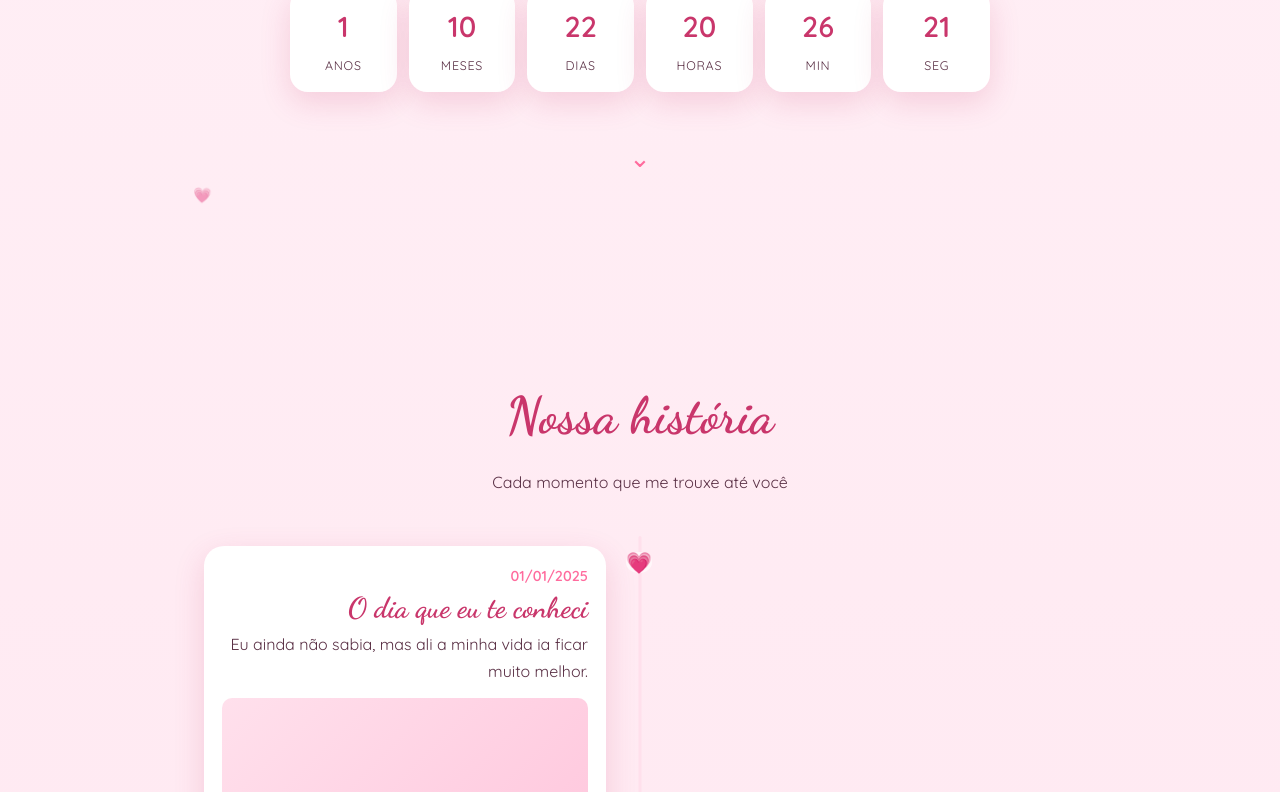
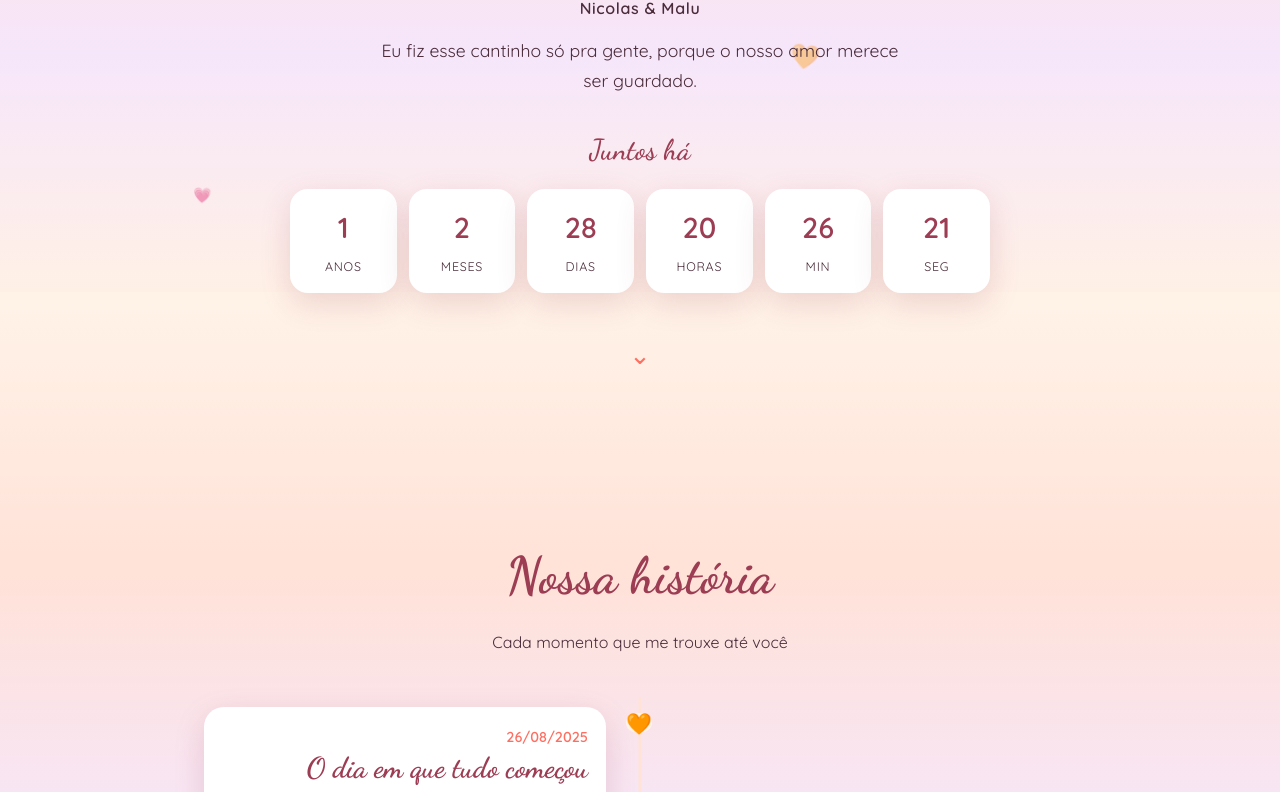
Before and after one commit to nzmnicolas-maker/para-minha-ruiva-te-amo., a plain HTML site: page index.html in a window 1280 px wide. Shown: the part 508-1300 px from the top of the page. Drawn offline with Linux system fonts and the light colour scheme.

Commit message:
Add files via upload

```diff
--- a/index.html
+++ b/index.html
@@ -3,58 +3,61 @@
 <head>
 <meta charset="utf-8">
 <meta name="viewport" content="width=device-width, initial-scale=1">
-<title>Para você 💖</title>
+<title>Nós 💞</title>
 <link rel="preconnect" href="https://fonts.googleapis.com">
 <link rel="preconnect" href="https://fonts.gstatic.com" crossorigin>
 <link href="https://fonts.googleapis.com/css2?family=Dancing+Script:wght@600;700&family=Quicksand:wght@400;500;600&display=swap" rel="stylesheet">
 <style>
+  /* Tema "pôr do sol": pêssego, coral e ameixa */
   :root{
-    --rosa:#ff6b9d; --rosa-claro:#ffe0ec; --rosa-escuro:#c9366b;
-    --creme:#fff7fa; --texto:#5a3045; --sombra:0 10px 30px rgba(201,54,107,.18);
+    --destaque:#ff6f61; --suave:#ffe3d6; --escuro:#9c3d54;
+    --texto:#4a2c3a; --sombra:0 10px 30px rgba(156,61,84,.18);
   }
   *{box-sizing:border-box;margin:0;padding:0}
   html{scroll-behavior:smooth}
   body{
     font-family:'Quicksand',sans-serif;color:var(--texto);line-height:1.7;
-    background:linear-gradient(180deg,#fff0f6 0%,#ffe3ee 50%,#fff0f6 100%);
-    overflow-x:hidden;
+    background:linear-gradient(180deg,#fff3e8 0%,#ffe2d8 35%,#f6e6fb 70%,#fff0e6 100%);
+    background-attachment:fixed;overflow-x:hidden;
   }
-  h1,h2,.script{font-family:'Dancing Script',cursive;color:var(--rosa-escuro)}
+  h1,h2,.script{font-family:'Dancing Script',cursive;color:var(--escuro)}
   section{padding:80px 20px;max-width:980px;margin:0 auto;text-align:center;position:relative;z-index:1}
   h2{font-size:clamp(2.2rem,6vw,3.2rem);margin-bottom:10px}
   .sub{opacity:.8;margin-bottom:40px}
 
-  /* corações flutuando */
   .coracao{position:fixed;bottom:-40px;z-index:0;pointer-events:none;opacity:.55;animation:subir linear forwards}
   @keyframes subir{to{transform:translateY(-110vh) rotate(25deg);opacity:0}}
 
   /* HERO */
   #hero{min-height:100vh;display:flex;flex-direction:column;justify-content:center;align-items:center}
-  #hero h1{font-size:clamp(3rem,11vw,6rem);line-height:1.1}
-  #hero .e{font-size:clamp(2rem,7vw,3.5rem);display:inline-block;animation:bater 1.4s infinite}
+  .moldura{width:210px;height:210px;border-radius:50%;overflow:hidden;border:6px solid #fff;box-shadow:var(--sombra);margin-bottom:18px;background:var(--suave)}
+  .moldura img,.moldura .sem-foto{width:100%;height:100%;object-fit:cover;object-position:center 28%;display:block;margin:0;border-radius:0}
+  #hero h1{font-size:clamp(4rem,16vw,7.5rem);line-height:1}
+  #hero .e{font-size:clamp(1.8rem,6vw,2.6rem);display:inline-block;animation:bater 1.4s infinite}
   @keyframes bater{0%,100%{transform:scale(1)}15%{transform:scale(1.25)}30%{transform:scale(1)}45%{transform:scale(1.18)}}
-  #frase{margin:18px 0 36px;font-size:1.15rem;max-width:520px}
+  #nomes{font-weight:600;letter-spacing:.04em;margin-top:4px}
+  #frase{margin:14px 0 30px;font-size:1.1rem;max-width:520px}
   .contador{display:grid;grid-template-columns:repeat(3,1fr);gap:12px;max-width:520px;width:100%}
   @media(min-width:560px){.contador{grid-template-columns:repeat(6,1fr);max-width:700px}}
   .caixa{background:#fff;border-radius:18px;padding:14px 6px;box-shadow:var(--sombra)}
-  .caixa b{display:block;font-size:1.8rem;color:var(--rosa-escuro)}
+  .caixa b{display:block;font-size:1.8rem;color:var(--escuro)}
   .caixa span{font-size:.78rem;text-transform:uppercase;letter-spacing:.06em}
-  .seta{margin-top:40px;font-size:1.6rem;animation:pular 1.6s infinite;color:var(--rosa)}
+  .seta{margin-top:36px;font-size:1.6rem;animation:pular 1.6s infinite;color:var(--destaque)}
   @keyframes pular{50%{transform:translateY(10px)}}
 
   /* TIMELINE */
   .linha{position:relative;padding:10px 0}
-  .linha::before{content:"";position:absolute;left:50%;top:0;bottom:0;width:3px;background:var(--rosa-claro);transform:translateX(-50%);border-radius:3px}
+  .linha::before{content:"";position:absolute;left:50%;top:0;bottom:0;width:3px;background:var(--suave);transform:translateX(-50%);border-radius:3px}
   .momento{position:relative;width:50%;padding:0 34px 40px;text-align:left}
   .momento:nth-child(odd){left:0;text-align:right}
   .momento:nth-child(even){left:50%}
-  .momento::after{content:"💗";position:absolute;top:6px;font-size:1.3rem;background:var(--creme);border-radius:50%;line-height:1}
+  .momento::after{content:"🧡";position:absolute;top:6px;font-size:1.3rem;background:#fff3e8;border-radius:50%;line-height:1}
   .momento:nth-child(odd)::after{right:-12px}
   .momento:nth-child(even)::after{left:-12px}
   .cartao{background:#fff;border-radius:20px;padding:18px;box-shadow:var(--sombra)}
-  .cartao .data{color:var(--rosa);font-weight:600;font-size:.9rem}
-  .cartao h3{font-family:'Dancing Script',cursive;font-size:1.8rem;color:var(--rosa-escuro);line-height:1.2;margin:2px 0 6px}
-  .cartao img{width:100%;border-radius:14px;margin-top:12px;display:block}
+  .cartao .data{color:var(--destaque);font-weight:600;font-size:.9rem}
+  .cartao h3{font-family:'Dancing Script',cursive;font-size:1.8rem;color:var(--escuro);line-height:1.2;margin:2px 0 6px}
+  .cartao img{width:100%;border-radius:14px;margin-top:12px;display:block;max-height:520px;object-fit:cover;object-position:center 25%}
   @media(max-width:700px){
     .linha::before{left:14px}
     .momento,.momento:nth-child(even),.momento:nth-child(odd){width:100%;left:0;text-align:left;padding:0 0 32px 44px}
@@ -64,10 +67,10 @@
   /* CARTA */
   .envelope{font-size:5rem;cursor:pointer;display:inline-block;animation:bater 2s infinite;border:none;background:none}
   .carta{max-width:640px;margin:20px auto 0;background:#fffdf7;border-radius:6px;padding:36px 30px;box-shadow:var(--sombra);text-align:left;
-    background-image:repeating-linear-gradient(transparent,transparent 31px,#f3dfe7 32px);display:none}
+    background-image:repeating-linear-gradient(transparent,transparent 31px,#f6e1d8 32px);display:none}
   .carta.aberta{display:block;animation:surgir .8s ease}
   .carta p{margin-bottom:16px;line-height:32px}
-  .carta .assinatura{text-align:right;font-family:'Dancing Script',cursive;font-size:2rem;color:var(--rosa-escuro)}
+  .carta .assinatura{text-align:right;font-family:'Dancing Script',cursive;font-size:2rem;color:var(--escuro)}
   @keyframes surgir{from{opacity:0;transform:translateY(20px) scale(.97)}}
 
   /* GALERIA */
@@ -79,9 +82,9 @@
   .foto img{width:100%;display:block;border-radius:8px}
   .foto small{display:block;margin-top:6px;font-size:.85rem}
   .sem-foto{display:flex;align-items:center;justify-content:center;aspect-ratio:4/3;border-radius:10px;
-    background:linear-gradient(135deg,var(--rosa-claro),#ffc2da);font-size:2.4rem;width:100%;margin-top:12px}
+    background:linear-gradient(135deg,var(--suave),#ffc9b8);font-size:2.4rem;width:100%;margin-top:12px}
   .foto .sem-foto{margin-top:0}
-  #lightbox{position:fixed;inset:0;background:rgba(60,15,35,.88);display:none;align-items:center;justify-content:center;z-index:50;padding:20px;cursor:zoom-out;flex-direction:column}
+  #lightbox{position:fixed;inset:0;background:rgba(50,20,35,.9);display:none;align-items:center;justify-content:center;z-index:50;padding:20px;cursor:zoom-out;flex-direction:column}
   #lightbox.on{display:flex}
   #lightbox img{max-width:100%;max-height:82vh;border-radius:12px}
   #lightbox p{color:#fff;margin-top:12px}
@@ -89,15 +92,16 @@
   /* MOTIVOS */
   .motivos{display:grid;grid-template-columns:repeat(auto-fit,minmax(230px,1fr));gap:16px}
   .motivo{background:#fff;border-radius:18px;padding:20px;box-shadow:var(--sombra);text-align:left}
-  .motivo b{color:var(--rosa);font-family:'Dancing Script',cursive;font-size:2rem;display:block;line-height:1}
+  .motivo b{color:var(--destaque);font-family:'Dancing Script',cursive;font-size:2rem;display:block;line-height:1}
 
   /* FINAL */
+  .olhos{width:min(420px,100%);margin:0 auto 26px;border-radius:26px;overflow:hidden;border:6px solid #fff;box-shadow:var(--sombra)}
+  .olhos img,.olhos .sem-foto{display:block;width:100%;margin:0;border-radius:0}
   #final .grande{font-size:clamp(2.6rem,9vw,5rem)}
-  #final button{margin-top:24px;background:var(--rosa);color:#fff;border:none;padding:14px 30px;border-radius:999px;font:600 1.05rem 'Quicksand';cursor:pointer;box-shadow:var(--sombra);transition:transform .2s}
+  #final button{margin-top:24px;background:var(--destaque);color:#fff;border:none;padding:14px 30px;border-radius:999px;font:600 1.05rem 'Quicksand';cursor:pointer;box-shadow:var(--sombra);transition:transform .2s}
   #final button:hover{transform:scale(1.07)}
   footer{padding:30px;text-align:center;font-size:.85rem;opacity:.7}
 
-  /* aparecer ao rolar */
   .rev{opacity:0;transform:translateY(26px);transition:all .8s ease}
   .rev.on{opacity:1;transform:none}
 </style>
@@ -110,44 +114,44 @@
      ============================================================ -->
 <script>
 const CONFIG = {
-  tituloAba: "Para você 💖",
+  tituloAba: "Nós 💞",
+  tituloHero: "Nós",
+  fotoHero: "fotos/por-do-sol.jpg",
 
-  nomeDela: "Nome dela",
-  seuNome:  "Seu nome",
+  nomeDela: "Malu",
+  seuNome:  "Nicolas",
 
-  // Data/hora que vocês começaram (ano-mês-dia). Ex.: 2025-03-14T20:00:00
-  dataInicio: "2025-01-01T00:00:00",
+  // Começo do namoro (ano-mês-dia): 26 de agosto de 2025
+  dataInicio: "2025-08-26T00:00:00",
 
-  fraseInicial: "Eu fiz esse cantinho só pra você, porque você merece tudo de mais lindo.",
+  fraseInicial: "Eu fiz esse cantinho só pra gente, porque o nosso amor merece ser guardado.",
 
-  // Linha do tempo: coloque quantos momentos quiser.
-  // foto: caminho da imagem dentro da pasta fotos/ (deixe "" se não quiser foto)
+  // Linha do tempo. "data" e "foto" são opcionais (deixe "" para não mostrar).
   momentos: [
-    { data: "01/01/2025", titulo: "O dia que eu te conheci",   texto: "Eu ainda não sabia, mas ali a minha vida ia ficar muito melhor.", foto: "fotos/1.jpg" },
-    { data: "01/02/2025", titulo: "Nosso primeiro encontro",   texto: "Nervoso, sorrindo à toa e já querendo que não acabasse nunca.",    foto: "fotos/2.jpg" },
-    { data: "01/03/2025", titulo: "Quando ficou oficial",      texto: "O dia em que eu ganhei o meu melhor presente: você.",              foto: "fotos/3.jpg" },
+    { data: "26/08/2025", titulo: "O dia em que tudo começou", texto: "Foi o dia em que a gente começou a namorar, e desde então os meus dias têm outra cor.", foto: "" },
+    { data: "", titulo: "Uma noite só nossa", texto: "Você linda de rosa, eu sorrindo à toa do seu lado. Perfeito.", foto: "fotos/noite.jpg" },
+    { data: "", titulo: "O meu lugar favorito", texto: "É qualquer um, desde que seja do seu lado.", foto: "fotos/restaurante.jpg" },
+    { data: "", titulo: "O dia do seu jaleco", texto: "Tão orgulhoso de você e de tudo que você já conquistou. Você vai longe!", foto: "fotos/jaleco.jpg" },
   ],
 
-  // Carta (um texto por parágrafo)
   carta: [
-    "Meu amor,",
-    "Eu queria que você soubesse o quanto eu te amo demais. Você chegou e deixou tudo mais leve, mais colorido e com muito mais sentido.",
-    "Obrigado por cada abraço, cada risada e por ficar do meu lado em todos os momentos.",
-    "Eu quero viver muitos e muitos dias ao seu lado.",
+    "Malu, minha ruiva,",
+    "Eu sei que não sou muito de demonstrar sentimentos, né? Kkkk. Brincadeira! Mas essa ideia foi única e exclusivamente para você. Quis reunir um pouco de cada coisa e de cada momento nosso.",
+    "Eu não quero ser só o seu namorado, o seu melhor amigo e o seu companheiro. Quero ser muito mais que isso: quero ser o seu esposo, o seu marido, tudo o que vier além. Quero que você sempre tenha noção do quanto eu vou te amar e cuidar de você, porque você merece.",
+    "Eu comecei gostando de você e acabei me apaixonando. Hoje sei qual é o verdadeiro significado do amor, porque eu o sinto com você: nos dias felizes e nos tristes, principalmente quando conhecemos os defeitos um do outro e, mesmo assim, continuamos melhorando e fazendo dar certo.",
+    "Espero que você sempre enxergue o nosso relacionamento como único e diferente, porque eu me esforço por nós do mesmo jeito que você. Somos assim: trabalhamos bastante, principalmente por sermos jovens. Fico muito feliz por ter encontrado praticamente uma alma gêmea. Sei que temos mundos diferentes, mas fazemos de tudo para incluir um ao outro e construir o nosso mundinho.",
+    "É isso: você é a minha paz, o meu lar e a minha mulher de verdade. Eu te amo demais, e você não tem noção do que eu sinto. A cada dia eu quero mais: estar junto, presente e fazendo de tudo por você.",
   ],
-  assinatura: "Com todo o meu amor, Seu nome 💕",
+  assinatura: "Com todo o meu amor, Nicolas, seu bem 💕",
 
-  // Galeria (coloque os arquivos na pasta fotos/)
   galeria: [
-    { src: "fotos/4.jpg", legenda: "Nós dois ♥" },
-    { src: "fotos/5.jpg", legenda: "Meu lugar favorito é do seu lado" },
-    { src: "fotos/6.jpg", legenda: "Esse sorriso" },
-    { src: "fotos/7.jpg", legenda: "Aquele dia incrível" },
-    { src: "fotos/8.jpg", legenda: "Sempre juntinhos" },
-    { src: "fotos/9.jpg", legenda: "Te amo!" },
+    { src: "fotos/caretas.jpg",      legenda: "Nossas caretas favoritas 🐶" },
+    { src: "fotos/flores-azuis.jpg", legenda: "Flores azuis pra você" },
+    { src: "fotos/rosas.jpg",        legenda: "Rosas, porque você merece" },
+    { src: "fotos/joalheria.jpg",    legenda: "Procurando o presente perfeito" },
+    { src: "fotos/laughings.jpg",      legenda: "Rindo à toa, como sempre" },
   ],
 
-  // Motivos pelos quais você a ama
   motivos: [
     "O seu sorriso me desarma.",
     "Você me entende até quando eu não falo nada.",
@@ -157,17 +161,21 @@ const CONFIG = {
     "Você é a minha pessoa.",
   ],
 
-  mensagemFinal: "Eu te amo demais!",
+  fotoFinal: "fotos/olhos.jpg",
+  mensagemFinal: "Eu te amo de alma!",
   mensagemBotao: "Clique aqui 💖",
-  mensagemSurpresa: "Obrigado por existir na minha vida. Eu escolheria você todos os dias. 💕",
+  mensagemSurpresa: "Obrigado por existir na minha vida, minha ruiva. Eu escolheria você todos os dias. 💕",
+  assinaturaFinal: "Nicolas, seu bem 🧡",
 };
 </script>
 
 <!-- ======================= NÃO PRECISA MEXER DAQUI PRA BAIXO ======================= -->
 
 <section id="hero">
-  <h1 class="script"><span id="nomeDela"></span></h1>
-  <span class="e">💖</span>
+  <div class="moldura" id="moldura"></div>
+  <h1 class="script" id="tituloHero"></h1>
+  <span class="e">💞</span>
+  <p id="nomes"></p>
   <p id="frase"></p>
   <p class="script" style="font-size:1.8rem;margin-bottom:14px">Juntos há</p>
   <div class="contador" id="contador"></div>
@@ -200,9 +208,11 @@ const CONFIG = {
 </section>
 
 <section id="final">
+  <div class="olhos rev" id="olhos"></div>
   <h2 class="script grande rev" id="msgFinal"></h2>
   <button id="botao"></button>
   <p id="surpresa" class="script" style="font-size:1.9rem;margin-top:24px;min-height:3em"></p>
+  <p class="script rev" id="assFinal" style="font-size:2rem;margin-top:10px"></p>
 </section>
 
 <footer>Feito com amor por <span id="seuNome"></span> 💗</footer>
@@ -214,7 +224,8 @@ const CONFIG = {
   const C = CONFIG;
   const $ = id => document.getElementById(id);
   document.title = C.tituloAba;
-  $('nomeDela').textContent = C.nomeDela;
+  $('tituloHero').textContent = C.tituloHero;
+  $('nomes').textContent = C.seuNome + ' & ' + C.nomeDela;
   $('seuNome').textContent = C.seuNome;
   $('frase').textContent = C.fraseInicial;
   $('msgFinal').textContent = C.mensagemFinal;
@@ -222,13 +233,16 @@ const CONFIG = {
 
   // imagem com fallback fofo se o arquivo não existir
   function imagem(src, alt){
-    const wrap = document.createDocumentFragment();
-    if(!src) return wrap;
+    if(!src) return document.createDocumentFragment();
     const img = new Image();
     img.alt = alt || ''; img.loading = 'lazy'; img.src = src;
     img.onerror = () => { const d = document.createElement('div'); d.className='sem-foto'; d.textContent='💗'; img.replaceWith(d); };
     return img;
   }
+
+  $('olhos').append(imagem(C.fotoFinal, 'Os olhos da Malu'));
+  $('assFinal').textContent = C.assinaturaFinal;
+  $('moldura').append(imagem(C.fotoHero, C.tituloHero));
 
   // ---- contador ao vivo ----
   const inicio = new Date(C.dataInicio);
@@ -254,10 +268,10 @@ const CONFIG = {
   C.momentos.forEach(mo=>{
     const li = document.createElement('div'); li.className='momento rev';
     const c = document.createElement('div'); c.className='cartao';
-    const dt = document.createElement('div'); dt.className='data'; dt.textContent=mo.data;
+    if(mo.data){ const dt = document.createElement('div'); dt.className='data'; dt.textContent=mo.data; c.append(dt); }
     const h3 = document.createElement('h3'); h3.textContent=mo.titulo;
     const p = document.createElement('p'); p.textContent=mo.texto;
-    c.append(dt,h3,p);
+    c.append(h3,p);
     if(mo.foto) c.append(imagem(mo.foto, mo.titulo));
     li.append(c); $('linha').append(li);
   });
@@ -286,13 +300,12 @@ const CONFIG = {
     d.append(b,p); $('motivos').append(d);
   });
 
-  // ---- botão final ----
   $('botao').onclick = ()=>{ $('surpresa').textContent=C.mensagemSurpresa; chuva(40); };
 
   // ---- corações ----
   function coracao(){
     const c=document.createElement('div'); c.className='coracao';
-    c.textContent=['💖','💗','💕','🩷','❤️'][Math.floor(Math.random()*5)];
+    c.textContent=['🧡','💗','💕','🩷','❤️'][Math.floor(Math.random()*5)];
     c.style.left=Math.random()*100+'vw';
     c.style.fontSize=(14+Math.random()*22)+'px';
     const dur=6+Math.random()*6; c.style.animationDuration=dur+'s';
```
Also changed, not shown: fotos/caretas.jpg (added), fotos/flores-azuis.jpg (added), fotos/jaleco.jpg (added), fotos/joalheria.jpg (added), fotos/laughings.jpg (added), fotos/noite.jpg (added), fotos/olhos.jpg (added), fotos/por-do-sol.jpg (added), fotos/restaurante.jpg (added), fotos/rosas.jpg (added).
